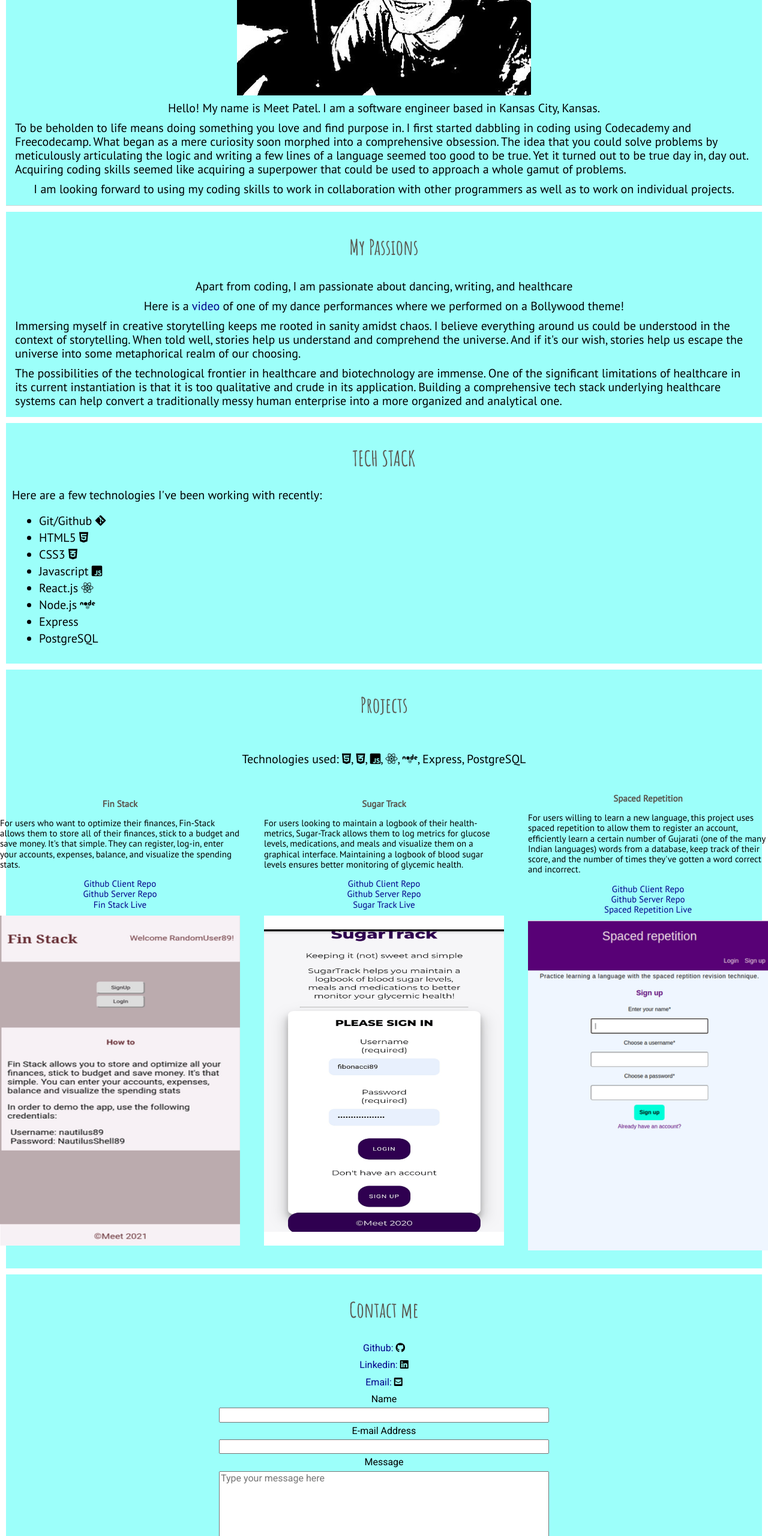
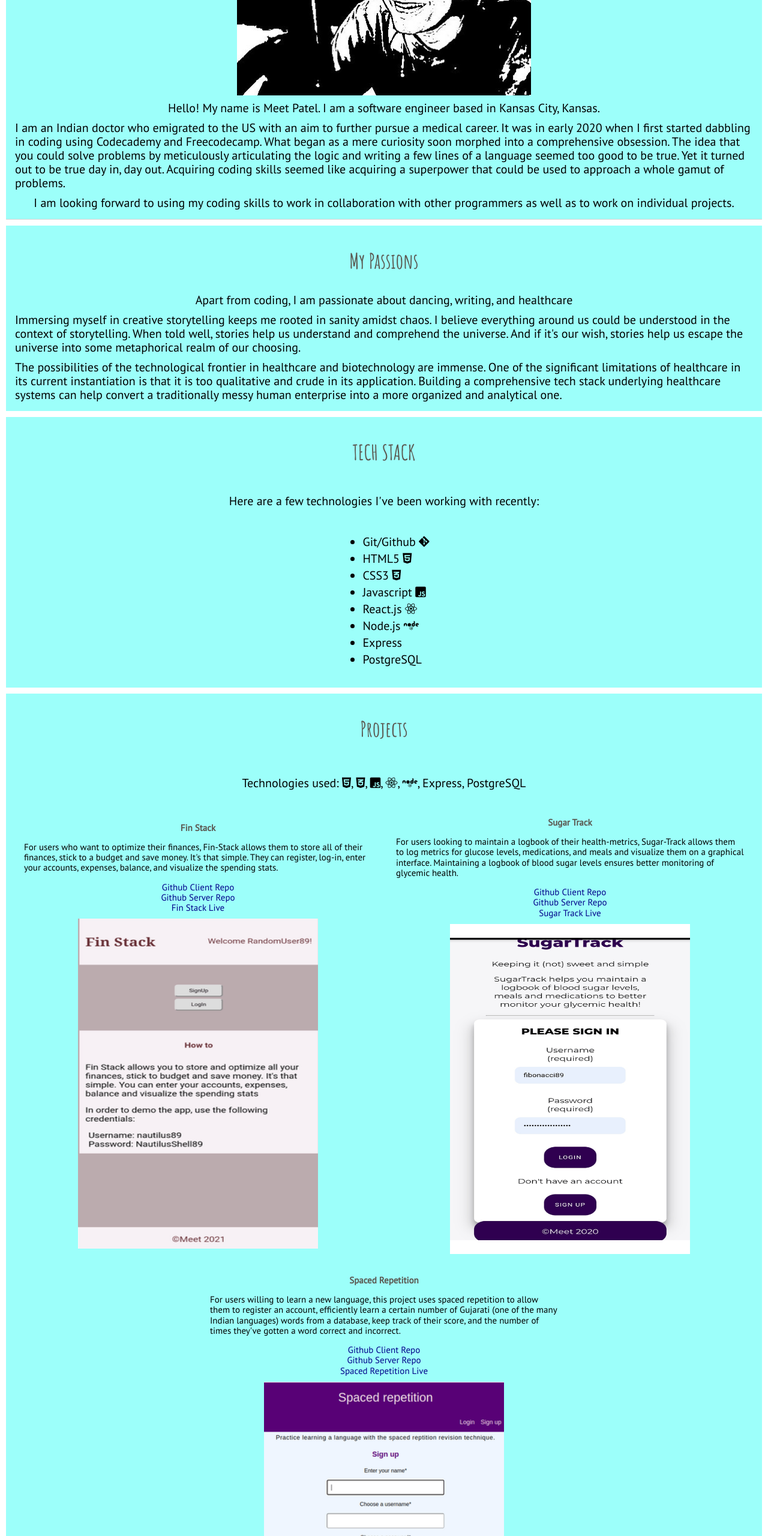
Before and after one commit to MeetPatel89/thinkful-portfolio, a plain HTML site: page index.html in a window 1280 px wide. Shown: the part 240-2800 px from the top of the page at 60% size. Drawn offline with nearby package versions, Linux system fonts and the light colour scheme; a script that the page names is missing.

Commit message:
general refactoring

```diff
--- a/index.html
+++ b/index.html
@@ -47,7 +47,7 @@
             </div>
             <div class="intro-desc">
                 <p>Hello! My name is Meet Patel. I am a software engineer based in Kansas City, Kansas.</p>
-                <p>To be beholden to life means doing something you love and find purpose in. I first started dabbling in coding using Codecademy and Freecodecamp. What began as a mere curiosity soon morphed into a comprehensive obsession. The idea that you could solve problems by meticulously articulating the logic and writing a few lines of a language seemed too good to be true. Yet it turned out to be true day in, day out. Acquiring coding skills seemed like acquiring a superpower that could be used to approach a whole gamut of problems.</p>
+                <p>I am an Indian doctor who emigrated to the US with an aim to further pursue a medical career. It was in early 2020 when I first started dabbling in coding using Codecademy and Freecodecamp. What began as a mere curiosity soon morphed into a comprehensive obsession. The idea that you could solve problems by meticulously articulating the logic and writing a few lines of a language seemed too good to be true. Yet it turned out to be true day in, day out. Acquiring coding skills seemed like acquiring a superpower that could be used to approach a whole gamut of problems.</p>
                 <p>I am looking forward to using my coding skills to work in collaboration with other programmers as well as to work on individual projects.</p>
             </div>
         </div>
@@ -63,7 +63,6 @@
                 <h2>My Passions</h2>
                 <div class="passions-desc">
                         <p>Apart from coding, I am passionate about dancing, writing, and healthcare</p>
-                            <p>Here is a <a href="https://www.youtube.com/watch?v=OqsPlAcQ7is&feature=youtu.be" target="_blank">video</a> of one of my dance performances where we performed on a Bollywood theme!</p>
                             <p>Immersing myself in creative storytelling keeps me rooted in sanity amidst chaos. I believe everything around us could be understood in the context of storytelling. When told well, stories help us understand and comprehend the universe. And if it's our wish, stories help us escape the universe into some metaphorical realm of our choosing.</p>
                             <p>
                             The possibilities of the
--- a/style.css
+++ b/style.css
@@ -47,6 +47,13 @@ header nav ul li {
 header nav ul li a {
   color: #f5f1ed;
   margin: 10px;
+}
+
+.techstack {
+  display: flex;
+  flex-direction: column;
+  justify-content: center;
+  align-items: center;
 }
 
 .group {
@@ -199,14 +206,17 @@ label {
 input,
 textarea {
   width: 100%;
+  border-radius: 10px;
+  border: 1px solid black;
 }
 
 button {
   width: 70px;
   height: 30px;
-  margin: 3px;
-  padding: 3px;
   cursor: pointer;
+  margin: 5px;
+  padding: 5px;
+  border-radius: 5px;
 }
 
 .project > section {
@@ -300,10 +310,11 @@ footer {
 
   .projects-flex-row {
     display: flex;
-
+    flex-wrap: wrap;
+    justify-content: center;
+    align-items: center;
   }
 }
-
 
 @media all and (min-width: 800px) {
   .gif {
```
